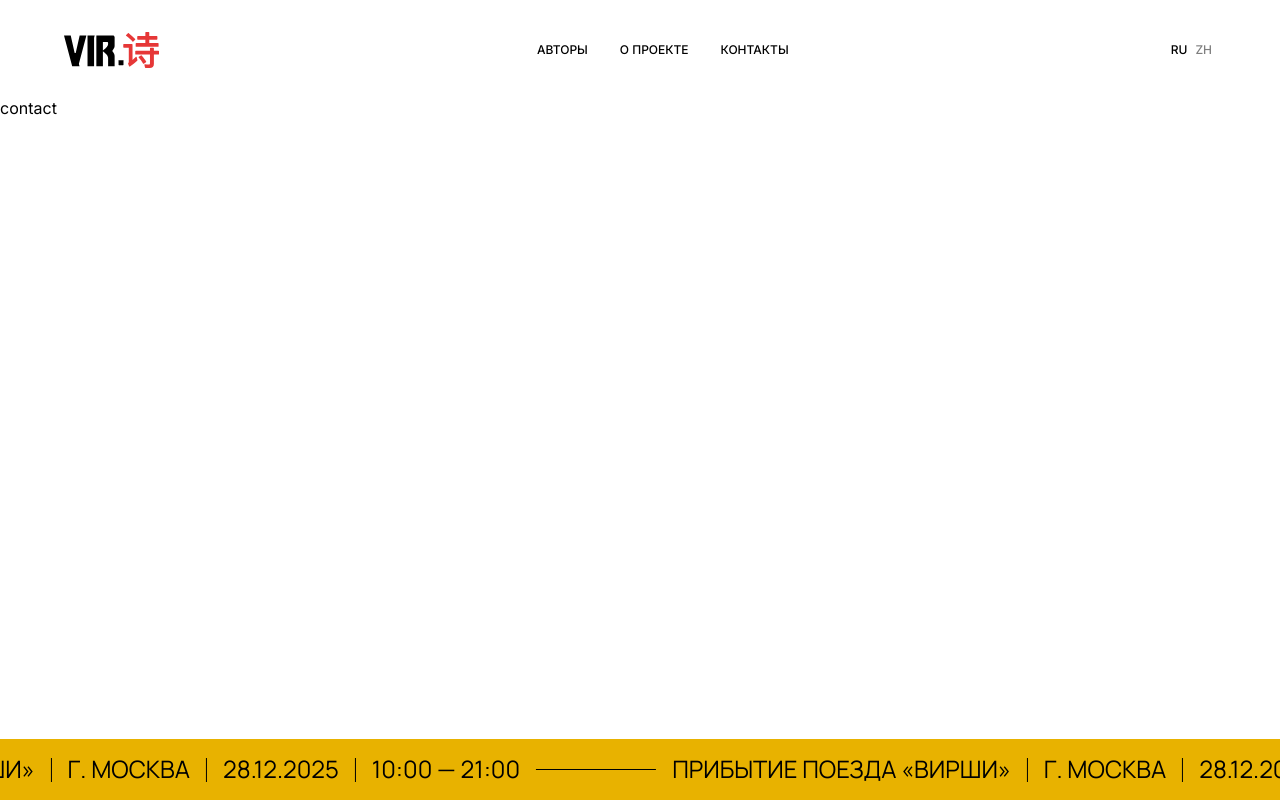
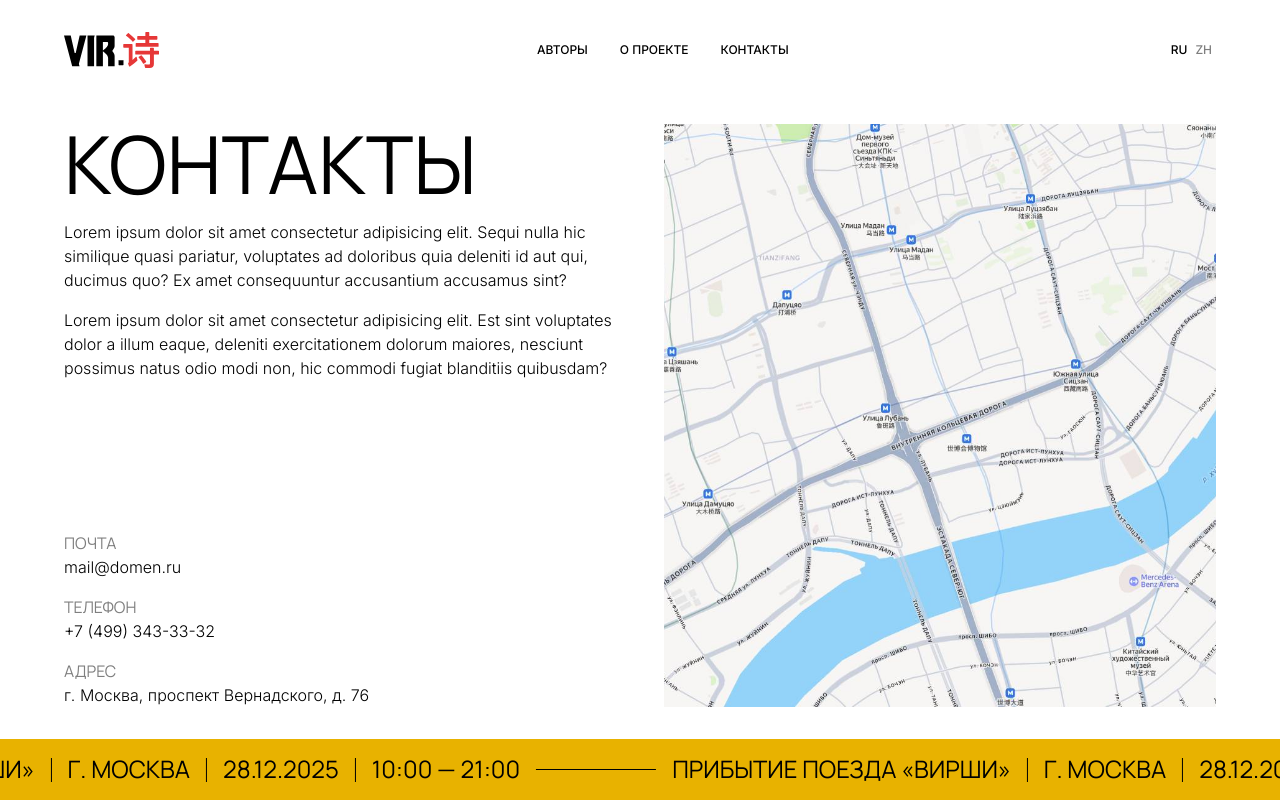
Before and after one commit to MixelTeWork/virshi, a SvelteKit app: page /contact in a window 1280 px wide. Built offline with nearby package versions, Linux system fonts and the light colour scheme.

Commit message:
contact page

```diff
--- a/src/routes/(pages)/contact/+page.svelte
+++ b/src/routes/(pages)/contact/+page.svelte
@@ -1,5 +1,121 @@
+<script lang="ts">
+	import map from "./map.jpg";
+</script>
+
 <svelte:head>
 	<title>Контакты</title>
 </svelte:head>
 
-<h1>contact</h1>
+<div class="page">
+	<div class="content">
+		<div>
+			<h1>Контакты</h1>
+			<p>
+				Lorem ipsum dolor sit amet consectetur adipisicing elit. Sequi
+				nulla hic similique quasi pariatur, voluptates ad doloribus quia
+				deleniti id aut qui, ducimus quo? Ex amet consequuntur
+				accusantium accusamus sint?
+			</p>
+			<p>
+				Lorem ipsum dolor sit amet consectetur adipisicing elit. Est
+				sint voluptates dolor a illum eaque, deleniti exercitationem
+				dolorum maiores, nesciunt possimus natus odio modi non, hic
+				commodi fugiat blanditiis quibusdam?
+			</p>
+		</div>
+		<div class="items">
+			{@render item("Почта", "mail@domen.ru")}
+			{@render item("Телефон", "+7 (499) 343-33-32")}
+			{@render item("Адрес", "г. Москва, проспект Вернадского, д. 76")}
+		</div>
+	</div>
+	<div class="map">
+		<img src={map} alt="Карта" />
+	</div>
+</div>
+
+{#snippet item(name: string, value: string)}
+	<div class="item">
+		<h3>{name}</h3>
+		<span>{value}</span>
+	</div>
+{/snippet}
+
+<style>
+	.page {
+		display: grid;
+		grid-template-columns: 1fr 1fr;
+		gap: 3rem;
+		padding: 1.5rem 4rem 4rem;
+	}
+	.content {
+		display: flex;
+		flex-direction: column;
+		justify-content: space-between;
+		gap: 2rem;
+	}
+	.content h1 {
+		font-family: Manrope, Arial, Helvetica, sans-serif;
+		font-weight: 400;
+		font-size: 6rem;
+		text-transform: uppercase;
+	}
+	.content p {
+		margin-top: 1rem;
+		font-weight: 300;
+		line-height: 1.5;
+		max-width: 575px;
+		text-wrap-style: pretty;
+	}
+	.items {
+		display: flex;
+		flex-direction: column;
+		gap: 1rem;
+	}
+	.item h3 {
+		font-family: Manrope, Arial, Helvetica, sans-serif;
+		font-weight: 400;
+		line-height: 1.5;
+		text-transform: uppercase;
+		opacity: 0.5;
+	}
+	.item span {
+		font-weight: 300;
+		line-height: 1.5;
+	}
+	.map img {
+		width: 100%;
+		height: 100%;
+		object-fit: cover;
+		aspect-ratio: 0.95;
+	}
+
+	@media screen and (max-width: 1300px) {
+		.content h1 {
+			font-size: 5rem;
+		}
+	}
+	@media screen and (max-width: 1100px) {
+		.content h1 {
+			font-size: 4rem;
+		}
+	}
+	@media screen and (max-width: 1000px) {
+		.page {
+			grid-template-columns: 1fr;
+		}
+	}
+	@media screen and (max-width: 700px) {
+		.page {
+			padding: 1.5rem 2rem 2rem;
+		}
+		.content h1 {
+			font-size: 3rem;
+		}
+	}
+	@media screen and (max-width: 500px) {
+		.page {
+			padding: 1.5rem 1rem;
+		}
+	}
+</style>
```
Also changed, not shown: src/routes/(pages)/contact/map.jpg (added).
